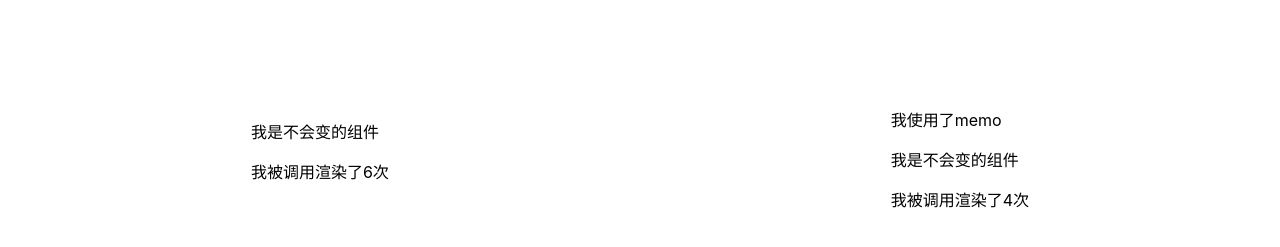
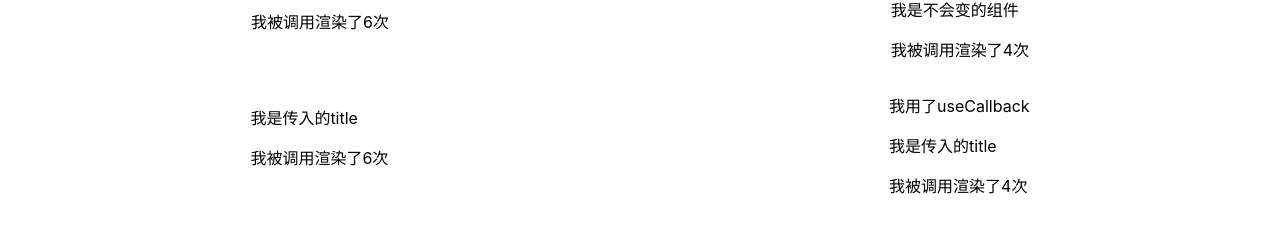
Before and after one commit to xieminhui/react-learnning, a React app: page /#/swiper in a window 1280 px wide. Shown: the part 497-744 px from the top of the page. Built offline with nearby package versions, Linux system fonts and the light colour scheme.

Commit message:
add react hook --> useCallback

```diff
--- a/src/app/pages/swiper/index.jsx
+++ b/src/app/pages/swiper/index.jsx
@@ -1,13 +1,16 @@
 
-import { useState, useEffect, memo } from 'react';
+import { useState, useEffect, memo, useCallback} from 'react';
 // import {shuffle} from '../../utils'
 
 import Item from './item'
 import Button from '../../component/Button'
 import StaticComponent from './static'
+import StaticPropComponent from './staticProp'
 import styles from './index.module.less'
 
+// 记忆缓存组件，不会重复渲染
 const Static = memo(StaticComponent)
+const StaticProp = memo(StaticPropComponent)
 
 let cycleId = 3;
 
@@ -93,6 +96,11 @@ const Swiper = () => {
         return arr;
     }
 
+    const title = '我是传入的title';
+    const propFn = () => (1)
+    const staticFn = useCallback(() => {
+        return propFn();
+    }, [])
     return (
         <>
         <div className={styles['swiper-container']}>
@@ -110,6 +118,13 @@ const Swiper = () => {
                 <Static></Static>
             </section>
         </div>
+        <div className={`${styles['flex']}`}>
+            <StaticProp propFn={propFn} title={title}></StaticProp>
+            <section>
+                <p>我用了useCallback</p>
+                <StaticProp title={title} propFn={staticFn}></StaticProp>
+            </section>
+        </div>
         </>
     )
 }
--- a/src/app/pages/swiper/index.module.less
+++ b/src/app/pages/swiper/index.module.less
@@ -2,7 +2,7 @@
 .swiper-container {
     position: relative;
     margin: 0 100px;
-    height: 500px;
+    height: 350px;
 }
 .swiper {
     position: absolute;
--- a/src/app/pages/swiper/static.jsx
+++ b/src/app/pages/swiper/static.jsx
@@ -1,4 +1,5 @@
 
+// 注意这个变量是共享的，在每个引用该组件的时候，该变量是共享的
 let count  = 1;
 
 const StaticComponent = () => {
--- /dev/null
+++ b/src/app/pages/swiper/staticProp.jsx
@@ -0,0 +1,12 @@
+let count  = 1;
+
+const StatiPropscComponent = (props) => {
+    return (
+        <section>
+            <div onClick={props.propFn}>{props.title}</div>
+            <p>我被调用渲染了{count++}次</p>
+        </section>
+    )
+}
+
+export default StatiPropscComponent;
```
